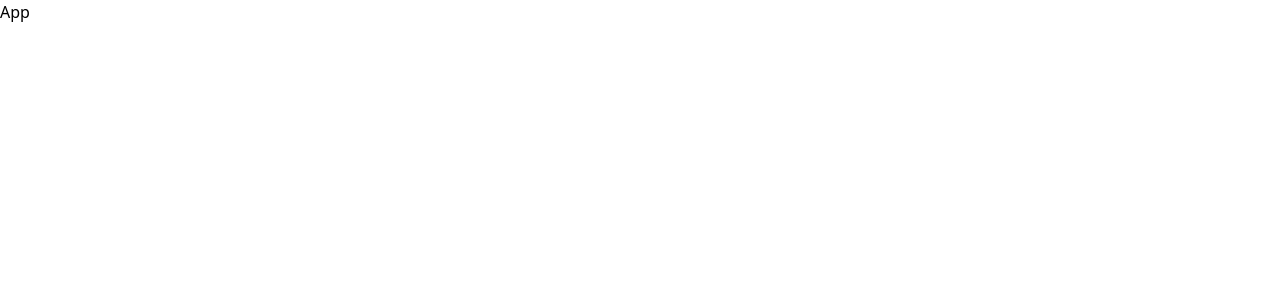
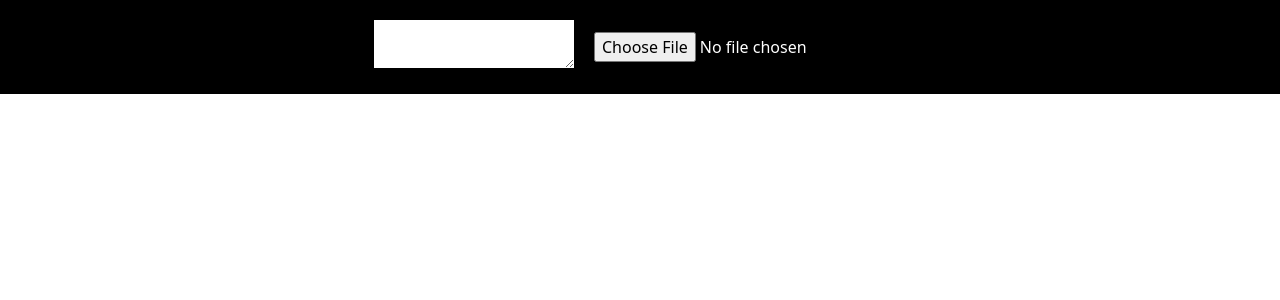
Before and after one commit to This-Is-Prince/text-highlighter, a React (Vite) app: page / in a window 1280 px wide. Shown: the top 300 px of the page. Built offline with nearby package versions, Linux system fonts and the light colour scheme.

Commit message:
feat(Header): textarea and file upload input added in header

```diff
--- a/src/App.tsx
+++ b/src/App.tsx
@@ -1,5 +1,11 @@
+import Header from "./components/header";
+
 const App = () => {
-  return <h1>App</h1>;
+  return (
+    <>
+      <Header />
+    </>
+  );
 };
 
 export default App;
--- /dev/null
+++ b/src/components/header/TextArea.tsx
@@ -0,0 +1,11 @@
+import React from 'react'
+
+const TextArea = () => {
+  return (
+    <div>
+        <textarea name="text_area" className='resize'></textarea>
+    </div>
+  )
+}
+
+export default TextArea
--- /dev/null
+++ b/src/components/header/UploadFile.tsx
@@ -0,0 +1,11 @@
+import React from 'react'
+
+const UploadFile = () => {
+  return (
+    <div>
+        <input type="file" name="file" placeholder='File' />
+    </div>
+  )
+}
+
+export default UploadFile
--- /dev/null
+++ b/src/components/header/index.tsx
@@ -0,0 +1,14 @@
+import React from 'react'
+import TextArea from './TextArea'
+import UploadFile from './UploadFile'
+
+const Header = () => {
+  return (
+    <header className='bg-black p-5 flex justify-center items-center gap-x-5 text-white'>
+      <TextArea/>
+      <UploadFile/>
+    </header>
+  )
+}
+
+export default Header
```
